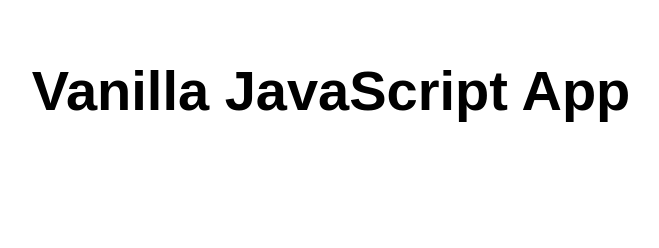
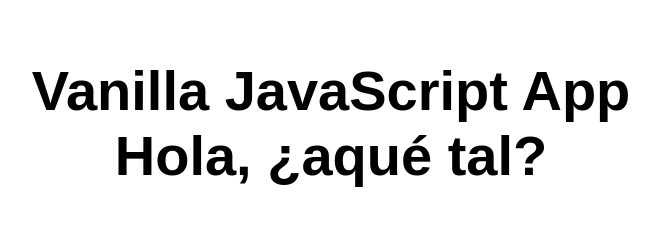
Before and after one commit to AlfonsoML/my-first-static-web-app-, a plain HTML site: page src/index.html in a window 1280 px wide. Shown: the whole page, without its empty margins (309-968 px from the left). Drawn offline with Linux system fonts and the light colour scheme.

Commit message:
Update index.html

```diff
--- a/src/index.html
+++ b/src/index.html
@@ -10,7 +10,7 @@
 
 <body>
   <main>
-    <h1>Vanilla JavaScript App</h1>
+    <h1>Vanilla JavaScript App Hola, ¿aqué tal?</h1>
   </main>
 </body>
 
```
